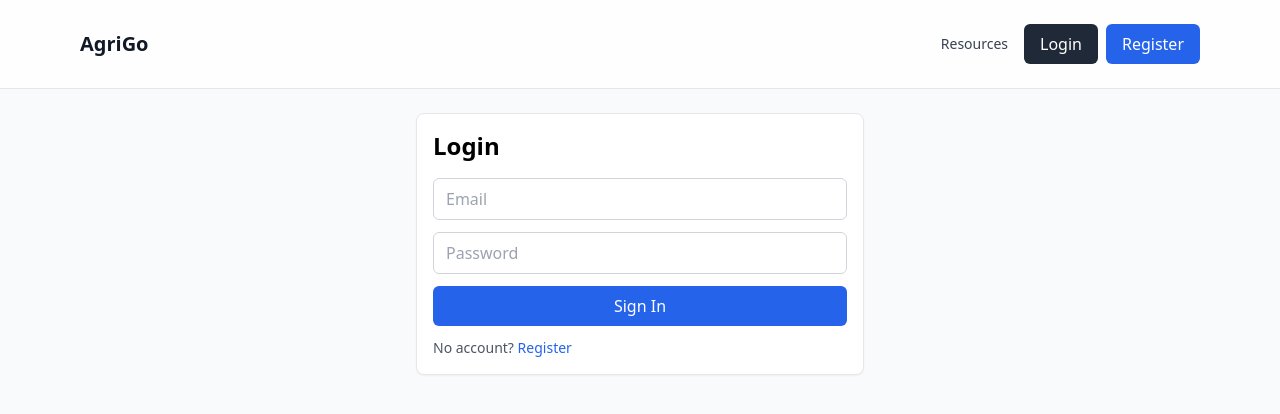
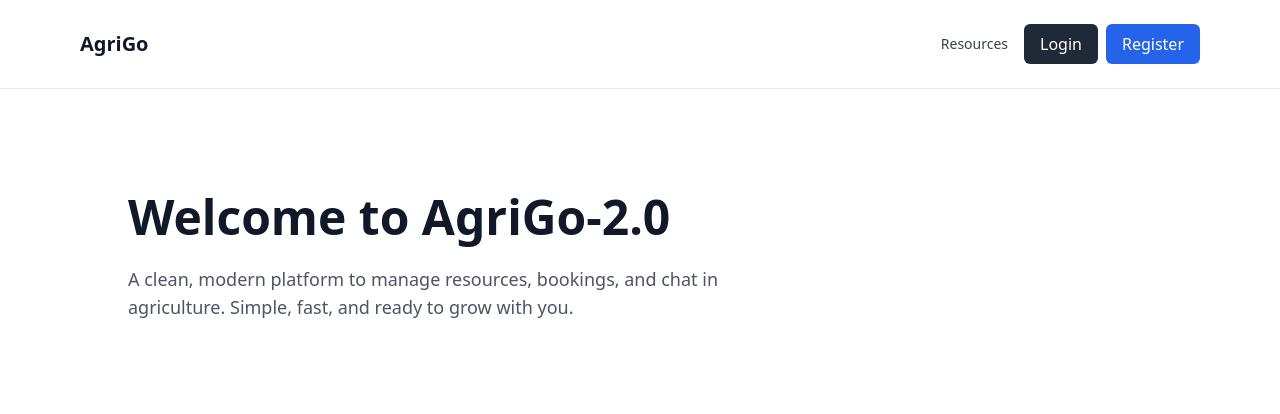
Before and after one commit to RHS789/AgriGo-2.0, a React (Vite) app in the folder frontend/: page / in a window 1280 px wide. Before the commit this address led to /login. Shown: the top 414 px of the page. Built offline with nearby package versions, Linux system fonts and the light colour scheme; no server answers.

Commit message:
Update App routes to include Home and keep others
cgen-da51191e80824383b5d4993877439ff9

```diff
--- a/frontend/src/App.jsx
+++ b/frontend/src/App.jsx
@@ -1,8 +1,9 @@
 import { useEffect } from 'react';
-import { Routes, Route, Navigate } from 'react-router-dom';
+import { Routes, Route } from 'react-router-dom';
 import { AnimatePresence } from 'framer-motion';
 import Navbar from './components/layout/Navbar.jsx';
 import ProtectedRoute from './components/auth/ProtectedRoute.jsx';
+import Home from './pages/Home.jsx';
 import Login from './pages/auth/Login.jsx';
 import Register from './pages/auth/Register.jsx';
 import Dashboard from './pages/Dashboard.jsx';
@@ -22,11 +23,11 @@ export default function App() {
   }, []);
 
   return (
-    <div className="min-h-screen">
+    <div className="min-h-screen bg-white">
       <Navbar />
       <AnimatePresence mode="wait">
         <Routes>
-          <Route path="/" element={<Navigate to="/dashboard" replace />} />
+          <Route path="/" element={<Home />} />
           <Route path="/login" element={<Login />} />
           <Route path="/register" element={<Register />} />
           <Route path="/dashboard" element={<ProtectedRoute><Dashboard /></ProtectedRoute>} />
```
